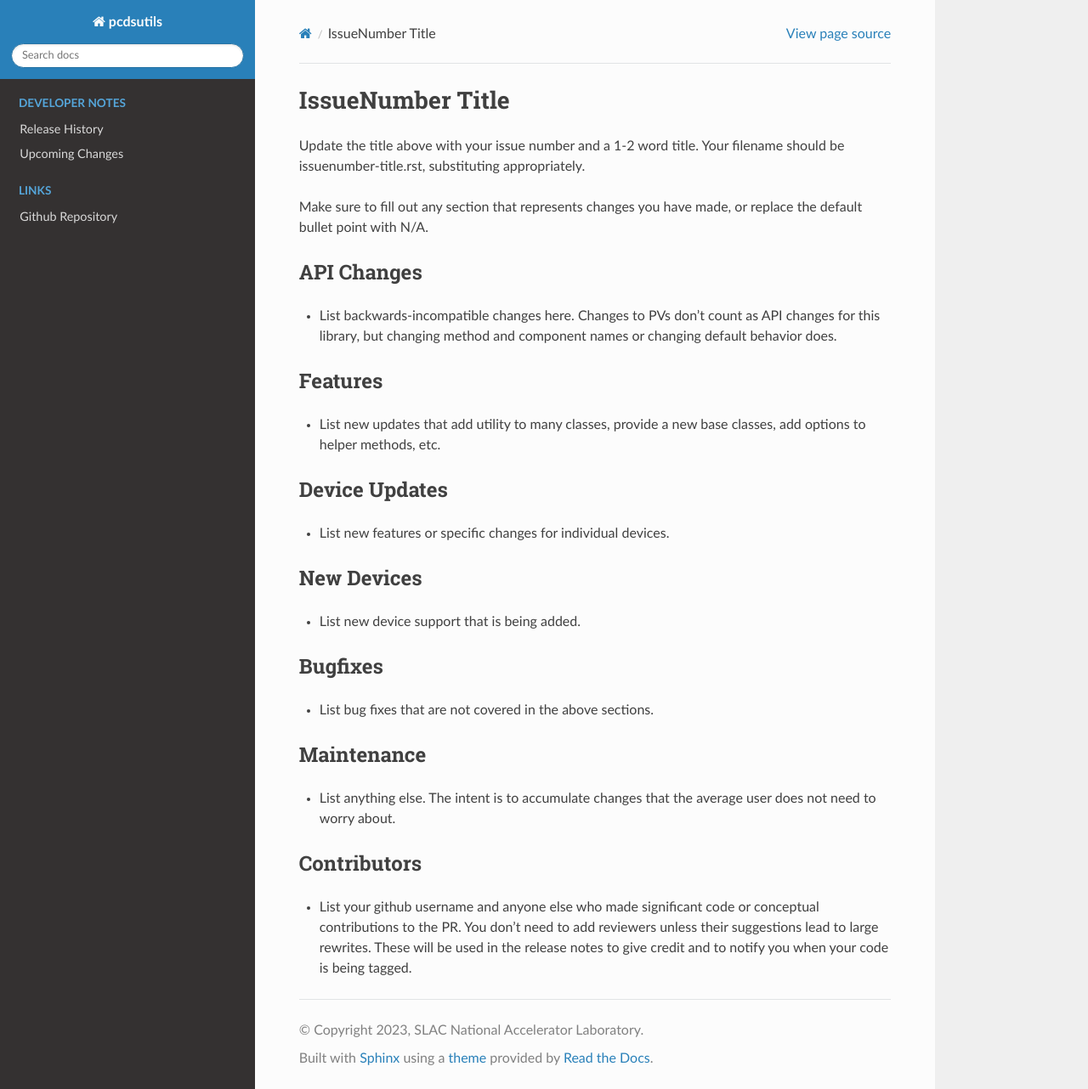
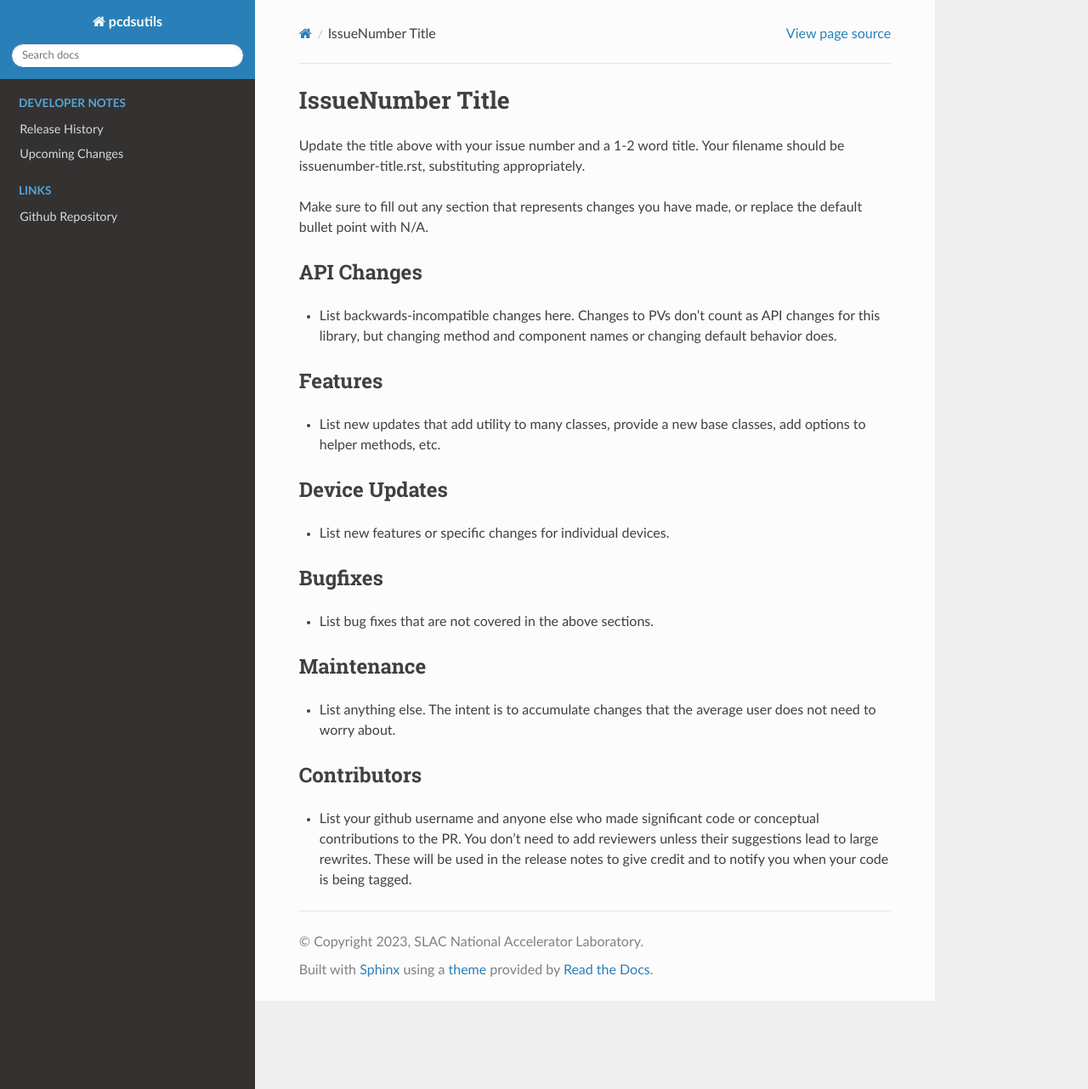
Before and after one commit to pcdshub/pcdsutils, a Sphinx documentation site: the page built from docs/source/upcoming_release_notes/template-full.rst, in a window 1280 px wide and 1282 px high. Shown: the whole window at 85% size. Built offline with Sphinx 7.4.7 and the Read the Docs theme 2.0.0, drawn with Linux system fonts in a browser that asks for light colours; pages that are not in the unit, such as notebooks, are missing from menus.

Commit message:
MNT: no devices
Co-authored-by: Robert Tang-Kong <35379409+tangkong@users.noreply.github.com>

```diff
--- a/docs/source/upcoming_release_notes/51-add-get-info-json.rst
+++ b/docs/source/upcoming_release_notes/51-add-get-info-json.rst
@@ -9,10 +9,6 @@ Features
 --------
 - Add cleaned up and performant version of heavily-used ``get_info`` in
   :mod:`pcdsutils.info`.
-
-Device Updates
---------------
-- N/A
 
 New Devices
 -----------
--- a/docs/source/upcoming_release_notes/template-full.rst
+++ b/docs/source/upcoming_release_notes/template-full.rst
@@ -22,10 +22,6 @@ Device Updates
 --------------
 - List new features or specific changes for individual devices.
 
-New Devices
------------
-- List new device support that is being added.
-
 Bugfixes
 --------
 - List bug fixes that are not covered in the above sections.
--- a/docs/source/upcoming_release_notes/template-short.rst
+++ b/docs/source/upcoming_release_notes/template-short.rst
@@ -7,10 +7,6 @@ API Changes
 
 Features
 --------
-- N/A
-
-Device Updates
---------------
 - N/A
 
 New Devices
```
